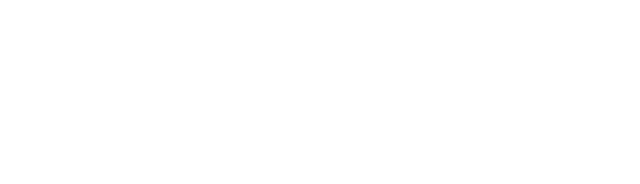
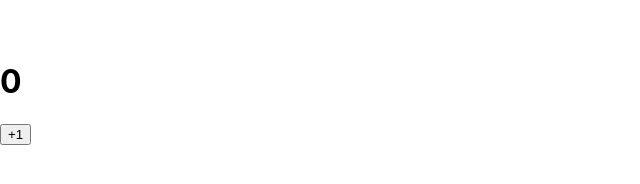
Before and after one commit to sunmerrr/react-study, a React (Create React App) app: page / in a window 1280 px wide. Shown: the part 320-504 px from the top of the page, without its empty margins (0-640 px from the left). Built offline with nearby package versions, Linux system fonts and the light colour scheme.

Commit message:
class component state

```diff
--- a/src/App.js
+++ b/src/App.js
@@ -1,5 +1,6 @@
 import './App.css';
 import ClassComponent from './ClassComponent';
+import ClassComponentCounter from './ClassComponentCounter';
 import { FunctionComponent } from './FunctionComponent';
 
 function App() {
@@ -8,6 +9,7 @@
       <h1>클래스형 컴포넌트</h1>
       <ClassComponent favoriteNumber={2}>***여기에 children props가 들어갑니다***</ClassComponent>
       <FunctionComponent favoriteNumber={6}>***여기에 children props가 들어갑니다***</FunctionComponent>
+      <ClassComponentCounter />
     </>
   );
 }
--- /dev/null
+++ b/src/ClassComponentCounter.js
@@ -0,0 +1,36 @@
+import React, { Component } from 'react';
+
+export class ClassComponentCounter extends Component {
+  // 컴포넌트에 state를 설정할때 constructor에 메서드를 작성하여 설정해야 함.
+  constructor(props) {
+    // super() 함수를 통해서 현재 컴포넌트가 상속받고 있는 리액트의 Component 클래스가 지닌 생성자 함수를 호출해줌
+    super(props);
+    // state의 초기값 설정
+    // 객체 형식이어야 함
+    this.state = {
+      number: 0,
+    };
+  }
+  render() {
+    const { number } = this.state; // state는 this.state로 조회 가능
+    return (
+      <div>
+        <h1>{number}</h1>
+        <button
+          // 버튼 클릭시 일어날 이벤트를 설정해줌
+          onClick={() => {
+            // this.setState를 통해서 state값을 변경
+            this.setState({ number: number + 1 });
+          }}
+        >
+          +1
+        </button>
+        <br />
+        <br />
+        <br />
+      </div>
+    );
+  }
+}
+
+export default ClassComponentCounter;
```
